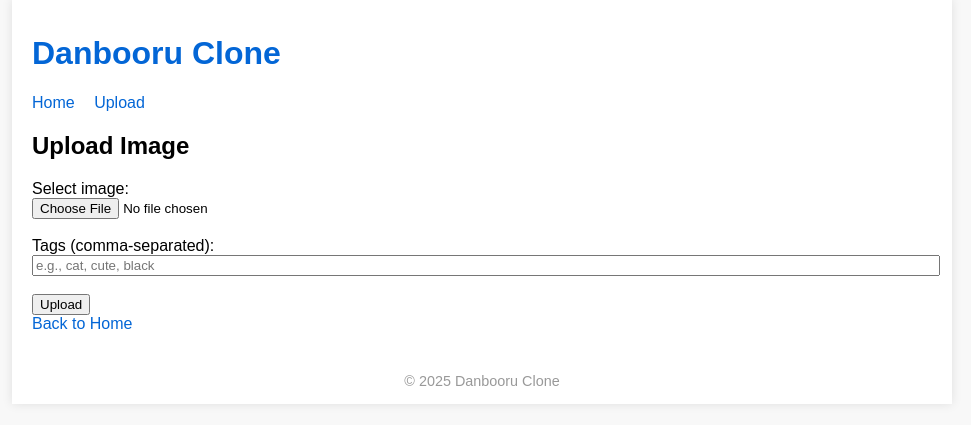
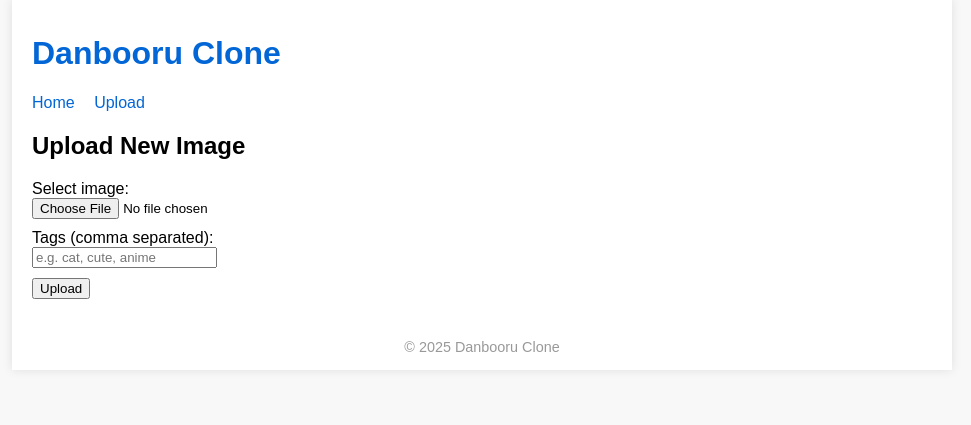
Before and after one commit to Ahmed-GaMz/Danbooru-clone, a Flask app: page /upload in a window 1280 px wide. Shown: the part 21-446 px from the top of the page, without its empty margins (158-1129 px from the left). Run offline with Flask 3, Linux system fonts and the light colour scheme.

Commit message:
Update upload.html

```diff
--- a/templates/upload.html
+++ b/templates/upload.html
@@ -1,15 +1,18 @@
 {% extends "base.html" %}
 
 {% block content %}
-<h2>Upload Image</h2>
-<form method="POST" enctype="multipart/form-data" action="{{ url_for('upload') }}">
-    <label for="file">Select image:</label><br>
-    <input type="file" name="file" accept="image/*" required><br><br>
-
-    <label for="tags">Tags (comma-separated):</label><br>
-    <input type="text" name="tags" placeholder="e.g., cat, cute, black" style="width: 100%;"><br><br>
-
-    <button type="submit">Upload</button>
+<h2>Upload New Image</h2>
+<form method="post" enctype="multipart/form-data">
+    <div>
+        <label for="file">Select image:</label><br/>
+        <input type="file" name="file" id="file" required accept="image/*" />
+    </div>
+    <div style="margin-top:10px;">
+        <label for="tags">Tags (comma separated):</label><br/>
+        <input type="text" name="tags" id="tags" placeholder="e.g. cat, cute, anime" />
+    </div>
+    <div style="margin-top:10px;">
+        <button type="submit">Upload</button>
+    </div>
 </form>
-<a href="{{ url_for('index') }}">Back to Home</a>
 {% endblock %}
```
